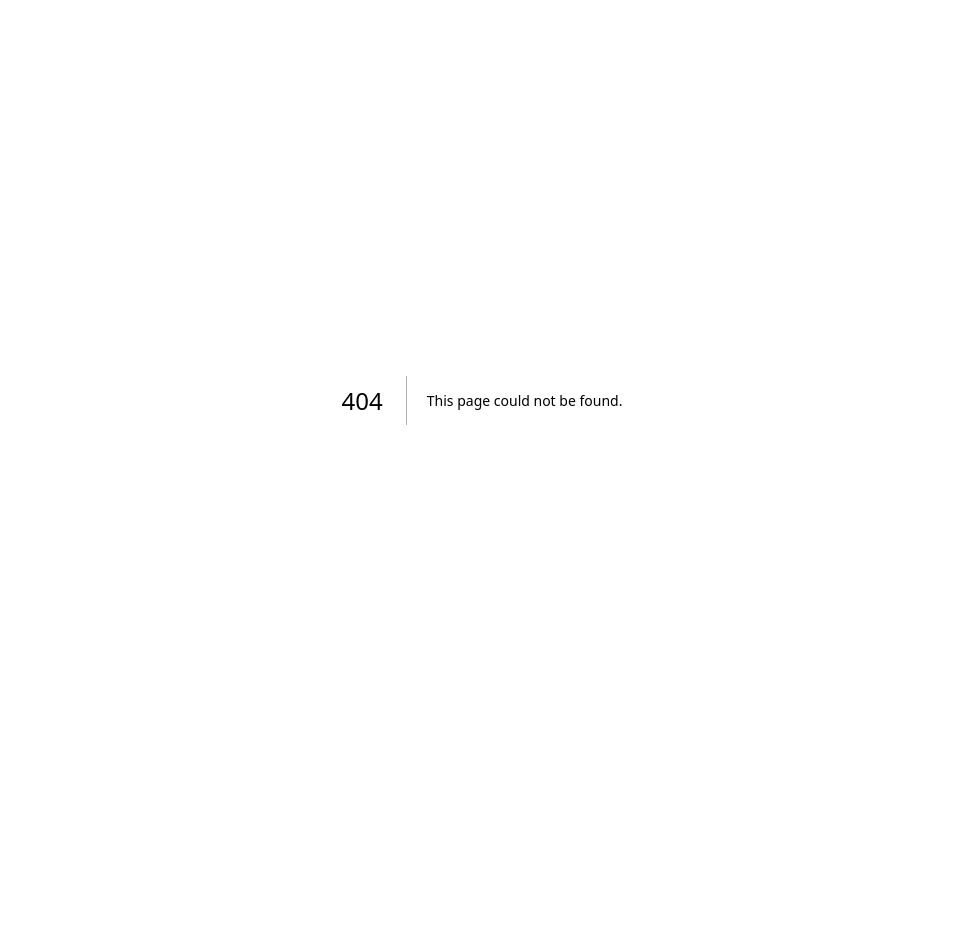
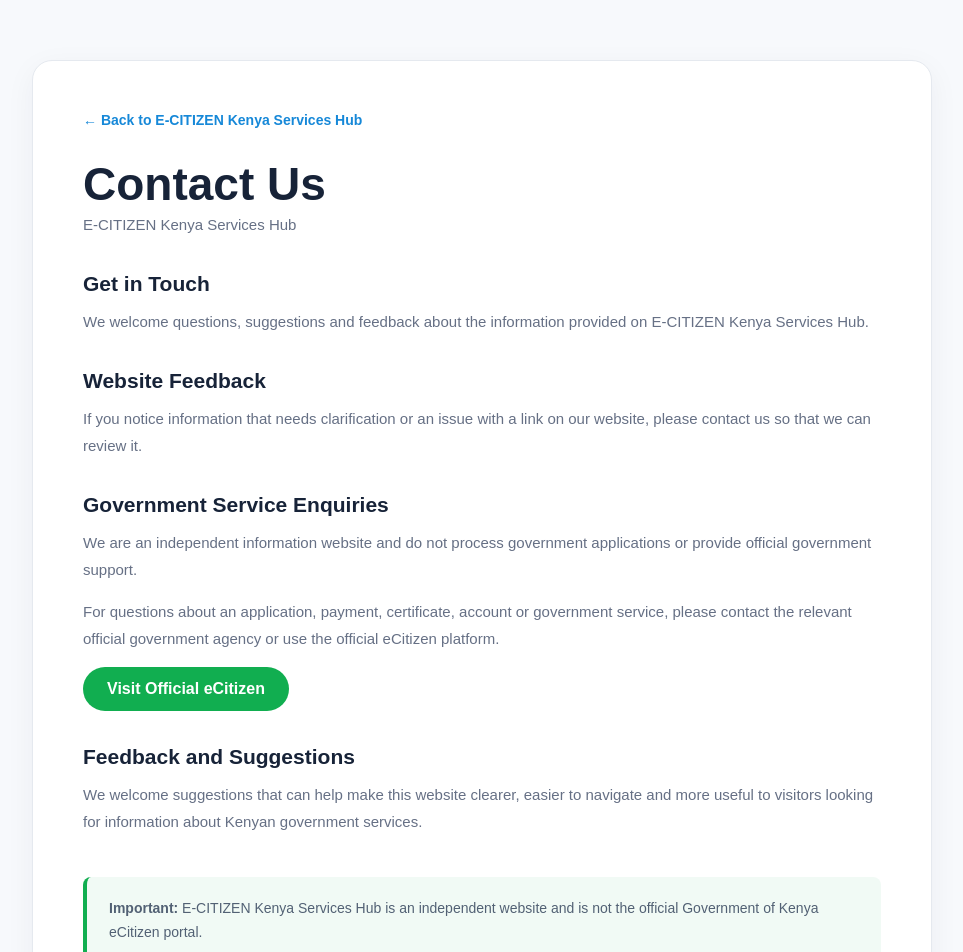
Before and after one commit to ogdevelopers0-svg/E-citizen-kenya-services-hub, a Next.js app: page /contact in a window 1280 px wide. Before the commit this address had no page. Shown: the top 952 px of the page, without its empty margins (158-1121 px from the left). Before the commit the page ends 800 px from the top, so only its background shows below. Built offline with nearby package versions, Linux system fonts and the light colour scheme.

Commit message:
Create page.js
Add Contact page

```diff
--- /dev/null
+++ b/app/contact/page.js
@@ -0,0 +1,85 @@
+export const metadata = {
+  title: "Contact Us | E-CITIZEN Kenya Services Hub",
+  description:
+    "Contact E-CITIZEN Kenya Services Hub for questions, suggestions and website feedback."
+};
+
+export default function ContactPage() {
+  return (
+    <main className="legal-page">
+      <div className="legal-container">
+        <a href="/" className="legal-back">
+          ← Back to E-CITIZEN Kenya Services Hub
+        </a>
+
+        <h1>Contact Us</h1>
+
+        <p className="legal-updated">
+          E-CITIZEN Kenya Services Hub
+        </p>
+
+        <section>
+          <h2>Get in Touch</h2>
+
+          <p>
+            We welcome questions, suggestions and feedback about the
+            information provided on E-CITIZEN Kenya Services Hub.
+          </p>
+        </section>
+
+        <section>
+          <h2>Website Feedback</h2>
+
+          <p>
+            If you notice information that needs clarification or an
+            issue with a link on our website, please contact us so that
+            we can review it.
+          </p>
+        </section>
+
+        <section>
+          <h2>Government Service Enquiries</h2>
+
+          <p>
+            We are an independent information website and do not process
+            government applications or provide official government
+            support.
+          </p>
+
+          <p>
+            For questions about an application, payment, certificate,
+            account or government service, please contact the relevant
+            official government agency or use the official eCitizen
+            platform.
+          </p>
+
+          <button
+            className="official-button"
+            onClick={() => {
+              window.location.href =
+                "https://accounts.ecitizen.go.ke/en";
+            }}
+          >
+            Visit Official eCitizen
+          </button>
+        </section>
+
+        <section>
+          <h2>Feedback and Suggestions</h2>
+
+          <p>
+            We welcome suggestions that can help make this website
+            clearer, easier to navigate and more useful to visitors
+            looking for information about Kenyan government services.
+          </p>
+        </section>
+
+        <div className="legal-disclaimer">
+          <strong>Important:</strong> E-CITIZEN Kenya Services Hub is an
+          independent website and is not the official Government of Kenya
+          eCitizen portal.
+        </div>
+      </div>
+    </main>
+  );
+}
```
